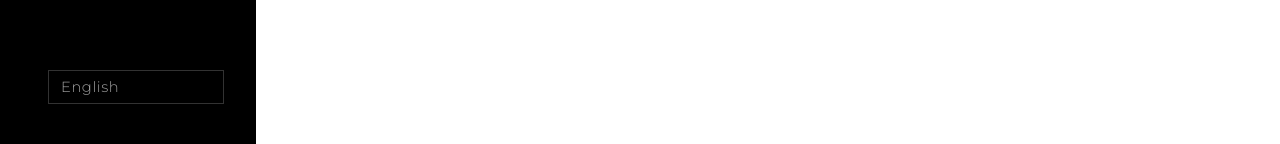
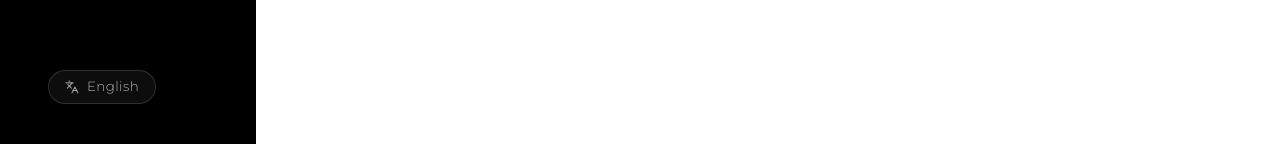
Before and after one commit to kidheart/aitry, a Next.js app: page / in a window 1280 px wide. Shown: the part 656-800 px from the top of the page. Built offline with nearby package versions, Linux system fonts and the light colour scheme.

Commit message:
Upgrade language toggle button aesthetics with premium pill shape and icons

```diff
--- a/app/globals.css
+++ b/app/globals.css
@@ -337,6 +337,52 @@
   font-weight: 200;
 }
 
+/* ── Language Toggle Button (Premium) ── */
+.lang-btn-premium {
+  display: inline-flex;
+  align-items: center;
+  gap: 8px;
+  background: rgba(255, 255, 255, 0.05);
+  backdrop-filter: blur(8px);
+  -webkit-backdrop-filter: blur(8px);
+  border: 1px solid rgba(249, 249, 249, 0.15);
+  border-radius: 9999px; /* pill shape */
+  padding: 6px 16px;
+  color: rgba(249, 249, 249, 0.7);
+  font-family: var(--font-body);
+  font-size: 10pt;
+  font-weight: 300;
+  letter-spacing: 0.03em;
+  cursor: pointer;
+  transition: all 0.25s cubic-bezier(0.23, 1, 0.32, 1);
+  box-shadow: 0 4px 12px rgba(0, 0, 0, 0.1);
+  user-select: none;
+}
+
+.lang-btn-premium:hover {
+  background: rgba(255, 255, 255, 0.12);
+  border-color: rgba(249, 249, 249, 0.4);
+  color: rgba(249, 249, 249, 1);
+  box-shadow: 0 4px 16px rgba(0, 0, 0, 0.2);
+  transform: translateY(-1px);
+}
+
+.lang-btn-premium:active {
+  transform: scale(0.96) translateY(0);
+  background: rgba(255, 255, 255, 0.08);
+}
+
+.lang-btn-premium .icon-lang {
+  width: 14px;
+  height: 14px;
+  opacity: 0.8;
+  transition: opacity 0.25s;
+}
+
+.lang-btn-premium:hover .icon-lang {
+  opacity: 1;
+}
+
 /* ── Responsive font scales (from bereyhi media queries) ── */
 @media (max-width: 479px) {
   .hero-title    { font-size: 20pt; }  /* puwcIf <480px */
--- a/components/header.tsx
+++ b/components/header.tsx
@@ -1,7 +1,7 @@
 "use client";
 
 import { useState } from "react";
-import { Menu, X } from "lucide-react";
+import { Menu, X, Languages } from "lucide-react";
 import { useLanguage } from "@/contexts/language-context";
 
 const navLinks = {
@@ -51,7 +51,6 @@ export function Header() {
           </ul>
         </nav>
 
-        {/* ── Language toggle — pinned to sidebar bottom ── */}
         <div style={{
           position: "absolute",
           bottom: "40px",
@@ -60,31 +59,11 @@ export function Header() {
         }}>
           <button
             onClick={toggle}
+            className="lang-btn-premium"
             aria-label="Switch language"
-            style={{
-              fontFamily: "var(--font-body)",
-              fontSize: "11pt",
-              fontWeight: 300,
-              color: "rgba(249,249,249,0.65)",
-              background: "none",
-              border: "1px solid rgba(249,249,249,0.2)",
-              cursor: "pointer",
-              padding: "5px 12px",
-              letterSpacing: "0.04em",
-              transition: "color 0.15s, border-color 0.15s",
-              width: "100%",
-              textAlign: "left",
-            }}
-            onMouseEnter={(e) => {
-              (e.currentTarget as HTMLButtonElement).style.color = "rgba(249,249,249,1)";
-              (e.currentTarget as HTMLButtonElement).style.borderColor = "rgba(249,249,249,0.5)";
-            }}
-            onMouseLeave={(e) => {
-              (e.currentTarget as HTMLButtonElement).style.color = "rgba(249,249,249,0.65)";
-              (e.currentTarget as HTMLButtonElement).style.borderColor = "rgba(249,249,249,0.2)";
-            }}
           >
-            {lang === "en" ? "English" : "中文"}
+            <Languages className="icon-lang" />
+            <span>{lang === "en" ? "English" : "中文"}</span>
           </button>
         </div>
       </aside>
@@ -97,18 +76,11 @@ export function Header() {
         <div style={{ display: "flex", alignItems: "center", gap: "12px" }}>
           <button
             onClick={toggle}
-            style={{
-              fontFamily: "var(--font-body)",
-              fontSize: "10pt",
-              fontWeight: 300,
-              color: "rgba(249,249,249,0.75)",
-              background: "none",
-              border: "1px solid rgba(249,249,249,0.25)",
-              cursor: "pointer",
-              padding: "2px 8px",
-            }}
+            className="lang-btn-premium"
+            style={{ padding: "4px 10px", gap: "6px" }} /* slightly smaller for mobile */
           >
-            {lang === "en" ? "EN" : "中"}
+            <Languages className="icon-lang" style={{ width: 12, height: 12 }} />
+            <span style={{ fontSize: "9pt" }}>{lang === "en" ? "EN" : "中"}</span>
           </button>
           <button
             className="hamburger-btn"
```
